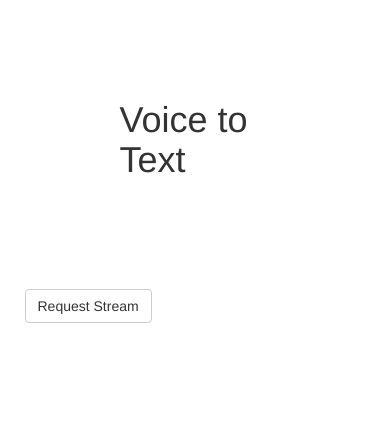
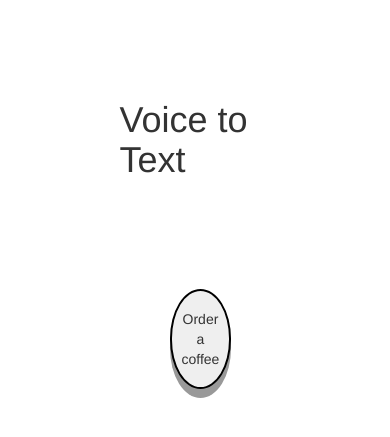
Before and after one commit to micriteo/Project-6.2---Amino, a Flask app: page / in a window 390 px wide. Shown: the top 437 px of the page. Run offline with Flask 3, Linux system fonts and the light colour scheme; some libraries are stand-ins or nearby versions.

Commit message:
Made the one button for permissions, recording and ending recording.
Made the button interactive - hovering and click / click and hold effects for visual response to user actions.

Javascript altered to fit this new button.

CSS altered to make the visual responsiveness of the button.

TODO: Test

```diff
--- a/SirenSmth/static/script.js
+++ b/SirenSmth/static/script.js
@@ -1,61 +1,87 @@
-'use strict'
+'use strict';
 
-let log = console.log.bind(console), id = val => document.getElementById(val),
-    ul = id('ul'), gUMbtn = id('gUMbtn'),
-    start = id('start'),
-    stop = id('stop'),
-    label = id('label'),
-    stream, recorder, counter = 1, chunks, media;
+const recordButton = document.getElementById('recordButton');
+let recorder, chunks;
 
-
-gUMbtn.onclick = e => {
-    console.log('gUMbtn clicked');
+recordButton.onclick = (e) => {
     let recType = {
         audio: {
-            tag: 'audio', type: 'audio/wav', ext: '.wav', gUM: {audio: true}
+            tag: 'audio',
+            type: 'audio/wav',
+            ext: '.wav',
+            gUM: { audio: true }
         }
     };
-    media = recType.audio;
-    navigator.mediaDevices.getUserMedia(media.gUM).then(_stream => {
-        stream = _stream;
-        id('gUMArea').style.display = 'none';
-        id('btns').style.display = 'inherit';
-        start.removeAttribute('disabled');
+    const media = recType.audio;
+    navigator.mediaDevices.getUserMedia(media.gUM)
+        .then(_stream => {
+            const stream = _stream;
             recorder = new MediaRecorder(stream);
-        recorder.ondataavailable = e => {
+            chunks = [];
+            recorder.ondataavailable = (e) => {
                 chunks.push(e.data);
-            if (recorder.state === 'inactive') makeLink();
+                if (recorder.state === 'inactive') {
+                    makeLink();
+                }
             };
-    }).catch(log);
+            recorder.start();
+        })
+        .catch(log);
+};
+
+class ClickAndHold {
+    constructor(target, callback) {
+        this.target = target;
+        this.callback = callback;
+        this.isHeld = false;
+        this.activeHoldTimeoutId = null;
+
+        // So it works with desktop and mobile
+        ['mousedown', 'touchstart'].forEach(type => {
+            this.target.addEventListener(type, this._onHoldStart.bind(this));
+        });
+
+        ['mouseup', 'mouseleave', 'mouseout', 'touchend', 'touchcancel'].forEach(type => {
+            this.target.addEventListener(type, this._onHoldEnd.bind(this));
+        });
     }
 
-start.onclick = e => {
-    start.disabled = true;
-    stop.removeAttribute('disabled');
-    chunks = [];
-    recorder.start();
+    _onHoldStart() {
+        this.isHeld = true;
+        this.activeHoldTimeoutId = setTimeout(() => {
+            if (this.isHeld) {
+                this.callback();
+            }
+        }, 100);
     }
 
-stop.onclick = e => {
-    stop.disabled = true;
-    recorder.stop();
-    start.removeAttribute('disabled');
+    _onHoldEnd() {
+        this.isHeld = false;
+        clearTimeout(this.activeHoldTimeoutId);
+    }
 }
 
+let log = console.log.bind(console),
+    id = val => document.getElementById(val),
+    label = id('label');
+
 function makeLink() {
-    let blob = new Blob(chunks, {type: media.type})
+    let blob = new Blob(chunks, { type: 'audio/wav' });
     const formData = new FormData();
-    formData.append('audio_file', blob, `sound${media.ext}`);
+    formData.append('audio_file', blob, 'sound.wav');
 
     fetch('/converter', {
         method: 'POST',
         body: formData
-    })
-        .then(async response => {
+    }).then(async response => {
         if (response.ok) {
             label.innerHTML = await response.text();
         } else {
-                console.log("HTTP-Error: " + response.status);
+            console.log('HTTP-Error: ' + response.status);
         }
-        })
+    });
 }
+
+new ClickAndHold(recordButton, () => {
+    console.log('Press and hold button action');
+});
--- a/SirenSmth/templates/Styles/PageLayout.css
+++ b/SirenSmth/templates/Styles/PageLayout.css
@@ -1,5 +1,20 @@
-button {
-    margin: 10px 5px;
+#recordButton {
+    transition-duration: 0.2s;
+    margin: 10px 150px;
+    word-wrap: normal;
+    padding: 10px;
+    border-radius: 50%;
+    height: 100px;
+    border:2px solid black; /*Black*/
+    box-shadow: 0 9px #999;
+}
+#recordButton:hover{
+    background-color: darkgray;
+}
+#recordButton:active{
+    background-color: gray;
+    box-shadow:0 5px #666;
+    transform: translateY(4px);
 }
 li {
     margin: 10px;
@@ -9,9 +24,6 @@ body{
     max-width: 960px;
     margin: 0px auto;
 }
-#btns{
-    display: none;
-}
 h1 {
     margin: 100px;
 }
--- a/SirenSmth/templates/index.html
+++ b/SirenSmth/templates/index.html
@@ -11,16 +11,7 @@
 <body>
 <h1 id="label"> Voice to Text</h1>
 
-<div id='gUMArea'>
-    <button class="btn btn-default"  id='gUMbtn'>Request Stream</button>
-</div>
-<div id='btns'>
-    <button  class="btn btn-default" id='start'>Start</button>
-    <button  class="btn btn-default" id='stop'>Stop</button>
-</div>
-<div>
-    <ul  class="list-unstyled" id='ul'></ul>
-</div>
+<Button id="recordButton"> Order a coffee </Button>
 <script src="https://code.jquery.com/jquery-2.2.0.min.js"></script>
 <script src="https://maxcdn.bootstrapcdn.com/bootstrap/3.3.6/js/bootstrap.min.js"></script>
 <script src="../static/script.js"></script>
```
Lines whose indentation alone changed are shown as unchanged.
